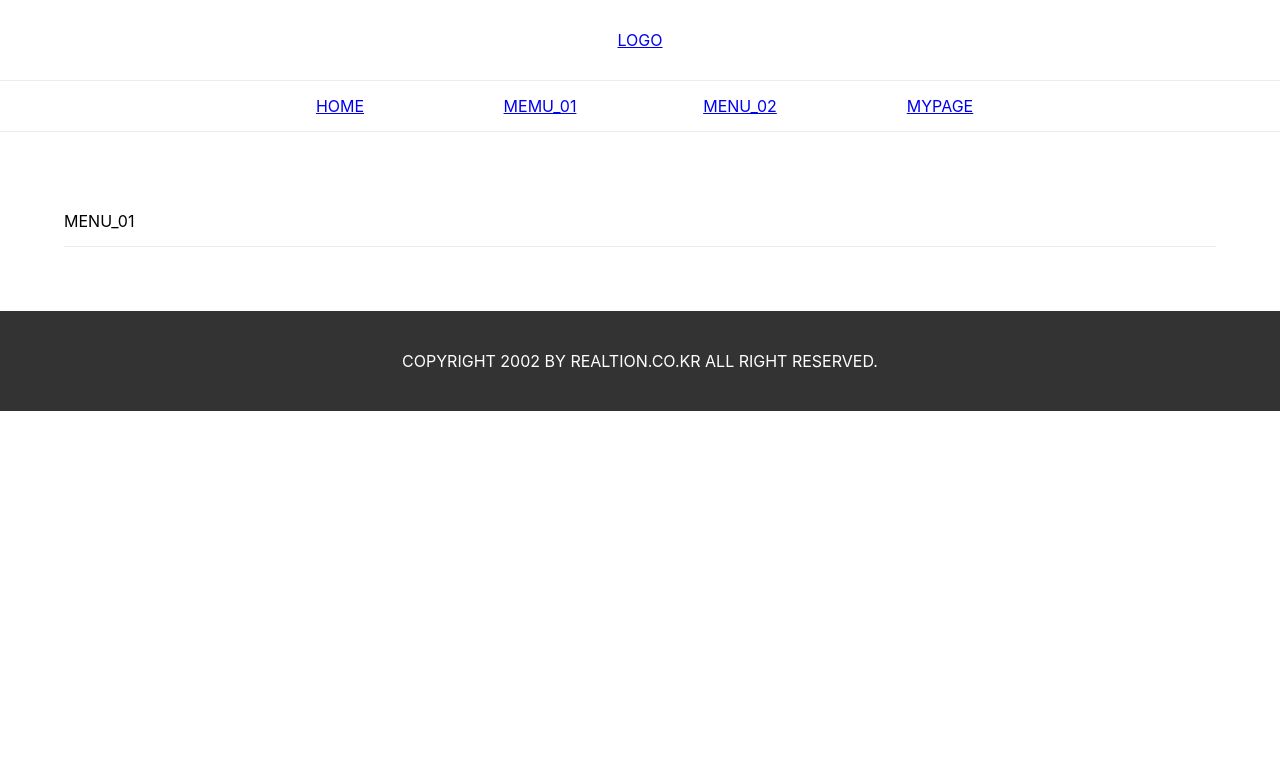
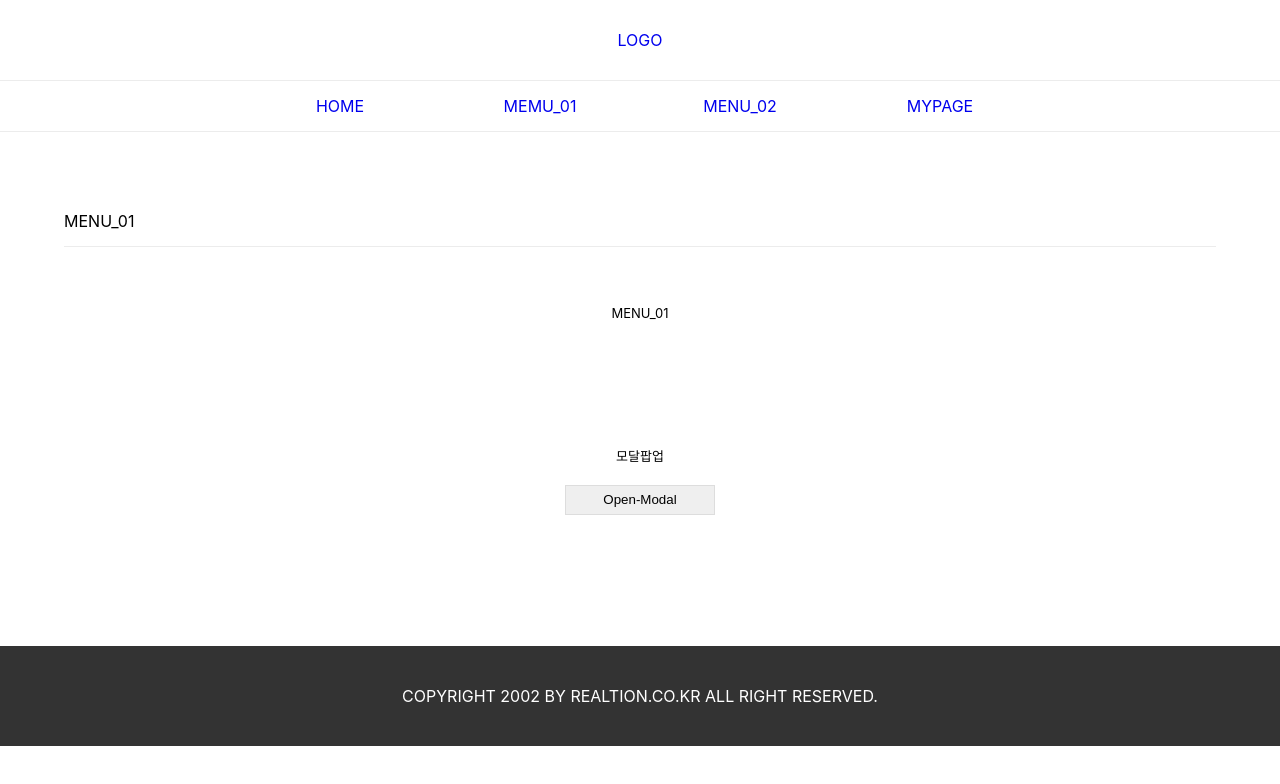
Before and after one commit to superd75/react_mk2, a React (Create React App) app: page /Post_01/MENU_01 in a window 1280 px wide. Shown: the top 784 px of the page. Built offline with nearby package versions, Linux system fonts and the light colour scheme.

Commit message:
[220914] 모달팝업추가

```diff
--- a/src/App.css
+++ b/src/App.css
@@ -1,4 +1,16 @@
 * { margin:0; padding:0;}
+a { text-decoration:none; }
+
+
+
+.g_txt_le { text-align:left; }
+.g_txt_ri { text-align:right; }
+.g_txt_ce { text-align:center; }
+.g_btn { /*display:block;*/ width:150px; height:30px; border:1px solid #ddd; cursor:pointer; }
+
+
+
+
 .wrap_area { display:block; width:100%; }
 .wrap_area .header_area { display:block; width:100%; height:80px; line-height:80px; text-align:center; border-bottom:1px solid #ececec; }
 
@@ -7,5 +19,22 @@
 
 .wrap_area .post_area { display:block; width:90%; padding:5%; }
 .wrap_area .post_area .post_pgtit { display:block; width:100%; height:50px; line-height:50px; border-bottom:1px solid #ececec; }
+.wrap_area .post_area .post_pgbox { display:block; width:100%; padding:5% 0; font-size:13px; }
+.wrap_area .post_area .post_pgbox p { display:block; padding:10px 0; }
 
 .wrap_area .footer_area { display:block; width:100%; height:100px; background:rgb(0,0,0,0.8); color:#fff; text-align:center; line-height:100px; }
+
+
+.body_area  { display:flex; flex-wrap:wrap; align-items:center; justify-content:center; flex-direction:row;  width:100%; height:calc(100vh - 50px);  }
+.body_area button { display:block; padding:10px; border:1px solid #ddd; background:#fff; cursor:pointer; }
+
+.modal_dimm { position:fixed; left:0; top:0; z-index:1; display:block; width:100%; height:100vh; background:rgba(0, 0,0,0.5);; }
+.modal_dimm .modal { position:absolute; left:50%; top:50%; z-index:2; width:500px; height:300px; transform:translate(-50%,-50%); background:#fff; border-radius:30px; }
+.modal_dimm .modal .btn { position:absolute; right:30px; top:19px; width:30px; height:30px; border:0px dotted #000; transform:rotate(45deg); cursor:pointer;}
+.modal_dimm .modal .btn:before { content:""; position: absolute; left:0%; top:15px; width:30px; height:1px; background:rgba(0, 0,0,1);  }
+.modal_dimm .modal .btn:after { content:""; position: absolute; left:50%; top:0px; width:1px; height:30px; background:rgba(0, 0,0,1);  }
+.modal_dimm .modal .tit { position:relative; display:block; width:100%; height:60px; line-height:70px; border-bottom:1px solid #ececec; padding:0 30px 0 30px; box-sizing:border-box; font-weight:bold; font-size:20px;}
+.modal_dimm .modal .tit .btn { position:absolute; right:30px; top:19px; width:30px; height:30px; border:0px dotted #000; transform:rotate(45deg); cursor:pointer;}
+.modal_dimm .modal .tit .btn:before { content:""; position: absolute; left:0%; top:15px; width:30px; height:1px; background:rgba(0, 0,0,1);  }
+.modal_dimm .modal .tit .btn:after { content:""; position: absolute; left:50%; top:0px; width:1px; height:30px; background:rgba(0, 0,0,1);  }
+.modal_dimm .modal .bdy {  padding:20px 30px; }
--- /dev/null
+++ b/src/components/Inc_modal.js
@@ -0,0 +1,51 @@
+import React, { useState}  from 'react';
+
+    function Inc_modal()
+    {
+        let [modal, setModal] = useState('false');
+        function ChangeModal()
+        {
+            if(modal == true)
+            {
+                setModal(false);
+                document.body.style.overflow = "visible";
+            }
+            else
+            {
+                setModal(true);
+                document.body.style.overflow = "hidden";
+            }
+        }
+
+
+        function Modal_layout()
+        {
+           return(
+            <div className="modal_dimm">
+                <div className="modal">
+                    <div className="tit g_txt_le">
+                        Modal Title
+                        <div className="btn" onClick={()=>{
+                            ChangeModal();
+                        }}></div>
+                     </div>
+                    <div className="bdy g_txt_le">Modal Body</div>
+                </div>
+            </div>
+           )
+        }
+
+
+        return(
+            <>
+                <button type="button" className="g_btn g_txt_ce" onClick={ function(){
+                    ChangeModal();
+                } }>Open-Modal</button>
+                {
+                    modal === true ? <Modal_layout/> :null
+                }
+            </>
+        );
+    }
+
+export default Inc_modal;
--- a/src/components/Nav.js
+++ b/src/components/Nav.js
@@ -1,7 +1,6 @@
 import React from 'react';
 import { BrowserRouter as Router, Route, Switch, Link } from 'react-router-dom';
 
-//import { Post, First, Second, Third} from './Post_index';
 import Post_00 from './Post_00';
 import Post_01 from './Post_01';
 import Post_my from './Post_my';
--- a/src/components/Post_00.js
+++ b/src/components/Post_00.js
@@ -6,7 +6,6 @@ import React from 'react';
         return(
             <div className="post_area">
                 { PG_NAME }
-
             </div>
         );
     }
--- a/src/components/Post_01.js
+++ b/src/components/Post_01.js
@@ -1,17 +1,25 @@
 
-//import React from 'react';
 import { useParams } from 'react-router-dom';
 
+import Post_01_1 from './Post_01_1';
 
-    const Post_01 = () => {
+
+
+    function Post_01 (){
         const params = useParams()
         //console.log('check', params);
         //console.log('check', params.pgname);
         const PG_tit = <div className="post_pgtit">{params.pgname}</div>
+        if( params.pgname === "MENU_01" )
+        {
+            var PG_post = <Post_01_1></Post_01_1>
+        }
 
         return(
             <div className="post_area">
-                { PG_tit }
+                 { PG_tit }
+                 { PG_post }
+
             </div>
         );
     }
--- /dev/null
+++ b/src/components/Post_01_1.js
@@ -0,0 +1,21 @@
+import React from 'react';
+import { useParams } from 'react-router-dom';
+import Inc_Modal from './Inc_modal';
+
+
+    function Post_01_1()
+    {
+        const params = useParams();
+        return(
+            <>
+                <div className="post_pgbox g_txt_ce"> {params.pgname}</div>
+                <div className="post_pgbox g_txt_ce">
+                    <p>모달팝업</p>
+                    <p><Inc_Modal></Inc_Modal></p>
+                </div>
+            </>
+        );
+    }
+
+
+export default Post_01_1;
--- a/src/components/Post_index.js
+++ /dev/null
@@ -1,4 +0,0 @@
-export { default as Post} from './Post';
-export { default as First} from './First';
-export { default as Second} from './Second';
-export { default as Third} from './Third';
```
